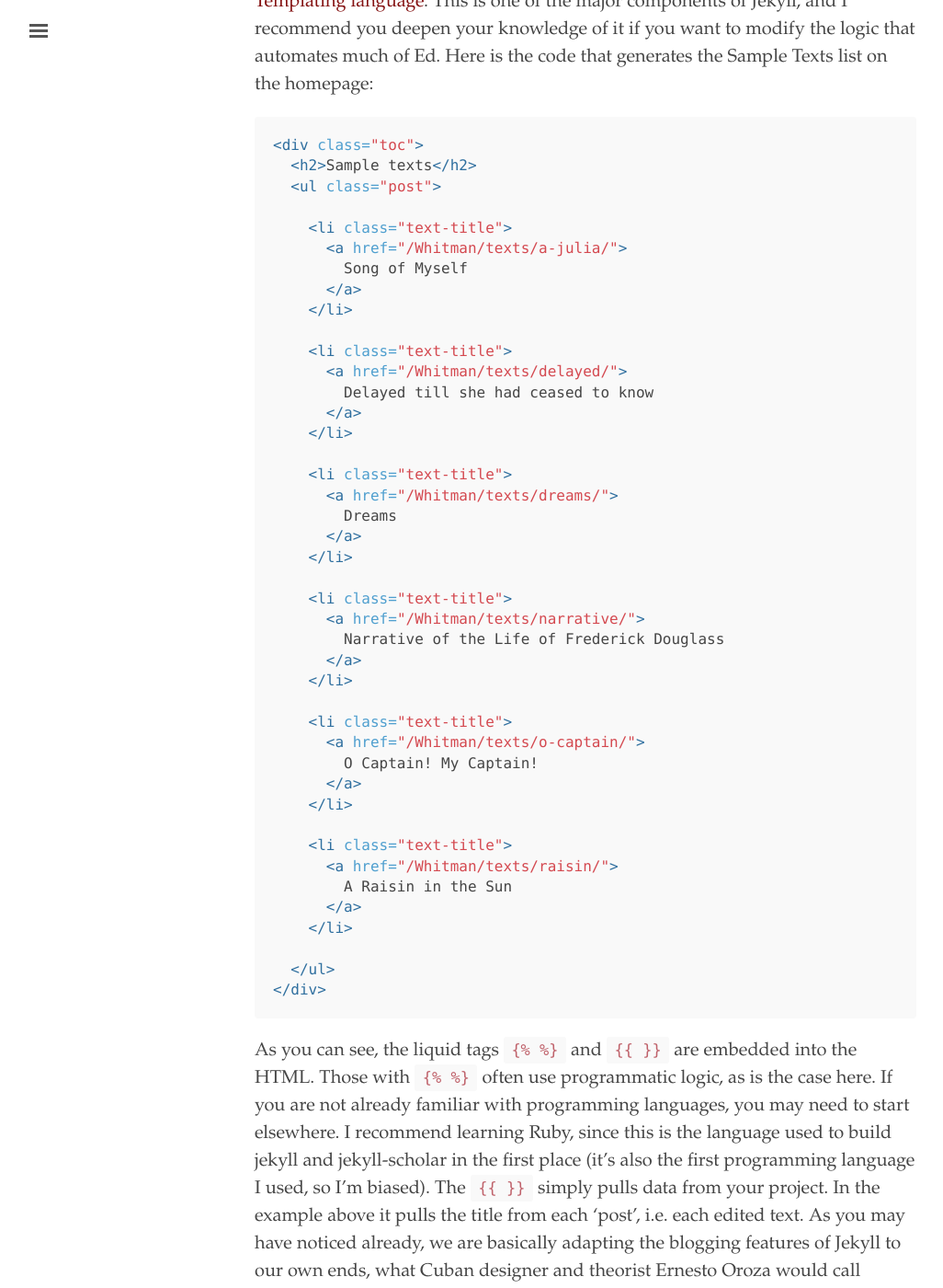
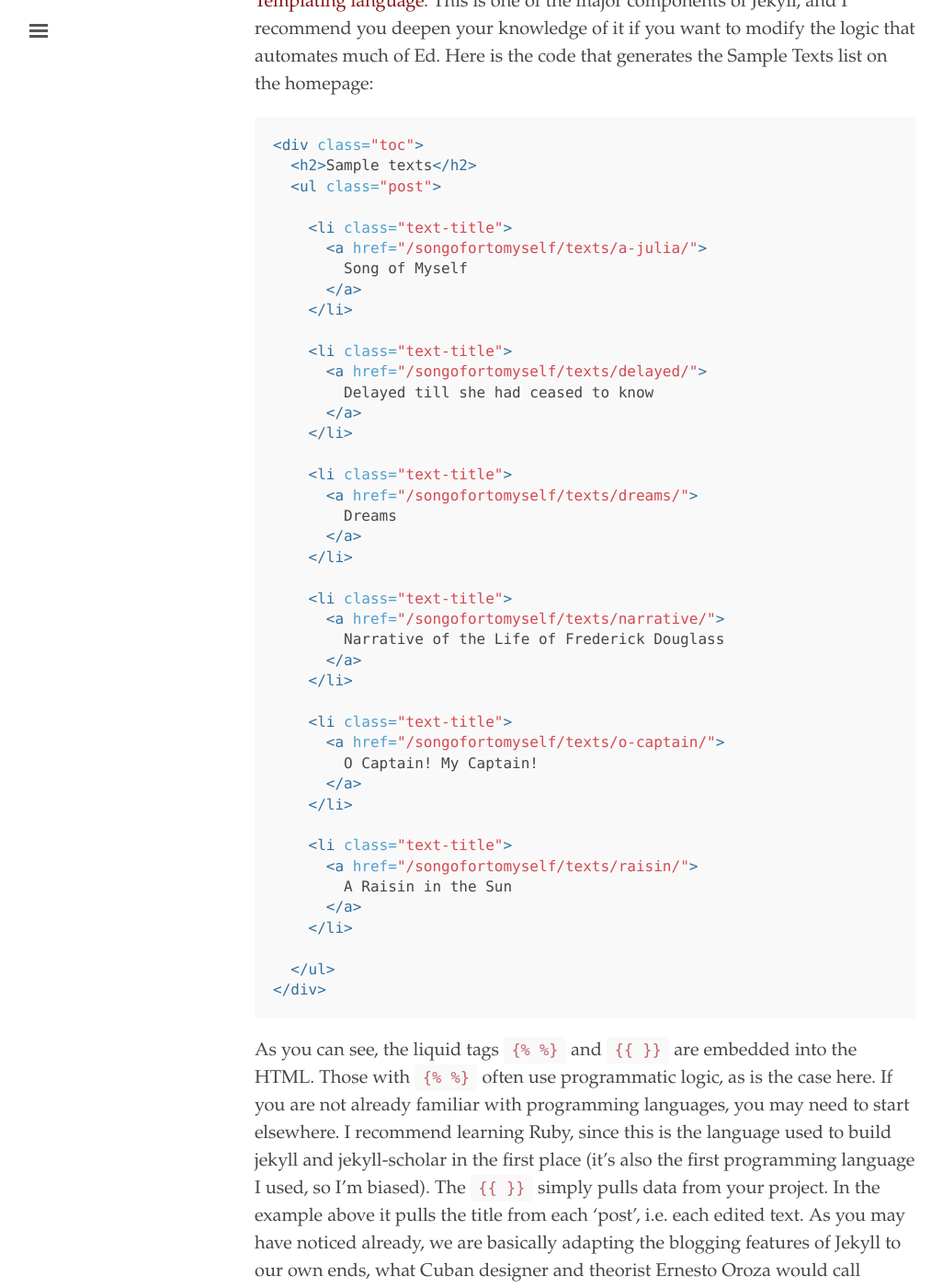
Before and after one commit to nuriasanchezm/songofortomyself, a Jekyll site: the page built from documentation.md, in a window 1280 px wide and 1400 px high, scrolled down 17712 px. Shown: the whole window at 92% size, without its empty margins (3-1029 px from the left). Built offline with Jekyll 4.4.1, drawn with Linux system fonts in a browser that asks for light colours; some of the changed text lies outside the part shown.

Commit message:
changed base url

```diff
--- a/_config.yml
+++ b/_config.yml
@@ -5,7 +5,7 @@ title:               Whitman
 tagline:             'A project about Song of Myself (LII) in translation'
 description:         'something abt ww in translation pointing out borges'
 url:                 ''
-baseurl:             '/Whitman'
+baseurl:             '/songofortomyself'
 
 # About/contact
 author:
```
